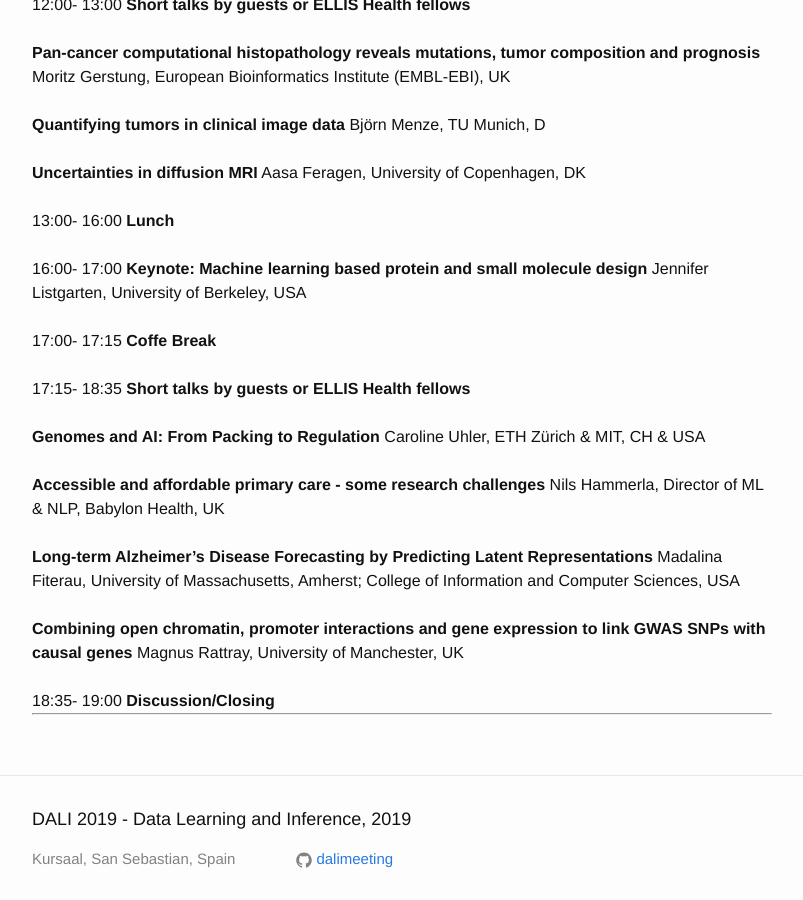
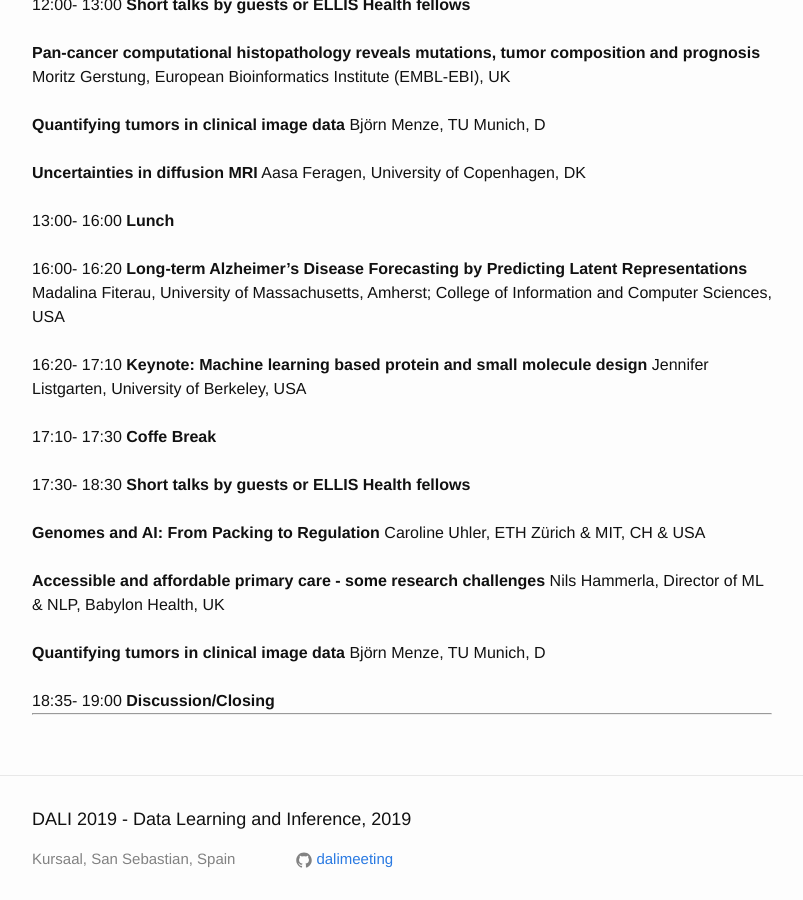
Before and after one commit to dalimeeting/dalimeeting.github.io, a Jekyll site: the page built from _posts/2019-09-03-workshop-03-01.md, in a window 1280 px wide and 900 px high, scrolled down 1054 px. Shown: the whole window, without its empty margins (238-1041 px from the left). Built offline with Jekyll 4.4.1, drawn with Linux system fonts in a browser that asks for light colours.

Commit message:
update health workshop

```diff
--- a/_posts/2019-09-03-workshop-03-01.md
+++ b/_posts/2019-09-03-workshop-03-01.md
@@ -71,19 +71,26 @@ talks:
 - title: "Lunch"
   start: "13:00"
   end: "16:00"
+- title: "Long-term Alzheimer’s Disease Forecasting by Predicting Latent Representations"
+  start: "16:00"
+  end: "16:20"
+  author:
+  - given: Madalina
+    family: Fiterau
+    institute: "University of Massachusetts, Amherst; College of Information and Computer Sciences, USA"
 - title: "Keynote: Machine learning based protein and small molecule design"
   author:
     - given: Jennifer
       family: Listgarten
       institute: "University of Berkeley, USA"
-  start: "16:00"
-  end: "17:00"
+  start: "16:20"
+  end: "17:10"
 - title: "Coffe Break"
-  start: "17:00"
-  end: "17:15"
+  start: "17:10"
+  end: "17:30"
 - title: "Short talks by guests or ELLIS Health fellows"
-  start: "17:15"
-  end: "18:35"
+  start: "17:30"
+  end: "18:30"
 - title: "Genomes and AI: From Packing to Regulation"
   author:
   - given: Caroline
@@ -94,16 +101,11 @@ talks:
   - given: Nils
     family: Hammerla
     institute: "Director of ML & NLP, Babylon Health, UK"
-- title: "Long-term Alzheimer’s Disease Forecasting by Predicting Latent Representations"
+- title: "Quantifying tumors in clinical image data"
   author:
-  - given: Madalina
-    family: Fiterau
-    institute: "University of Massachusetts, Amherst; College of Information and Computer Sciences, USA"
-- title: "Combining open chromatin, promoter interactions and gene expression to link GWAS SNPs with causal genes"
-  author:
-  - given: Magnus
-    family: Rattray
-    institute: "University of Manchester, UK"
+  - given: Björn
+    family: Menze
+    institute: "TU Munich, D"
 - title: "Discussion/Closing"
   start: "18:35"
   end: "19:00"
```
